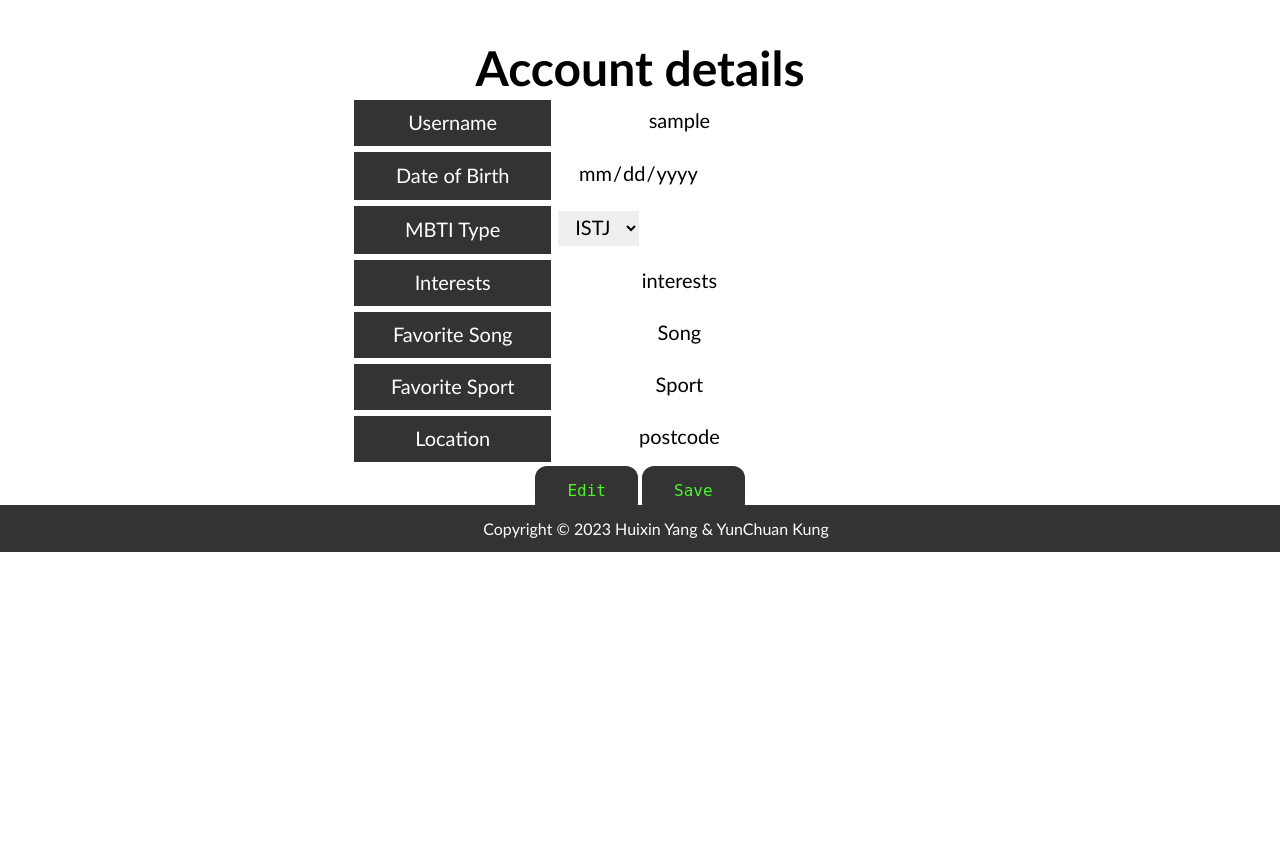
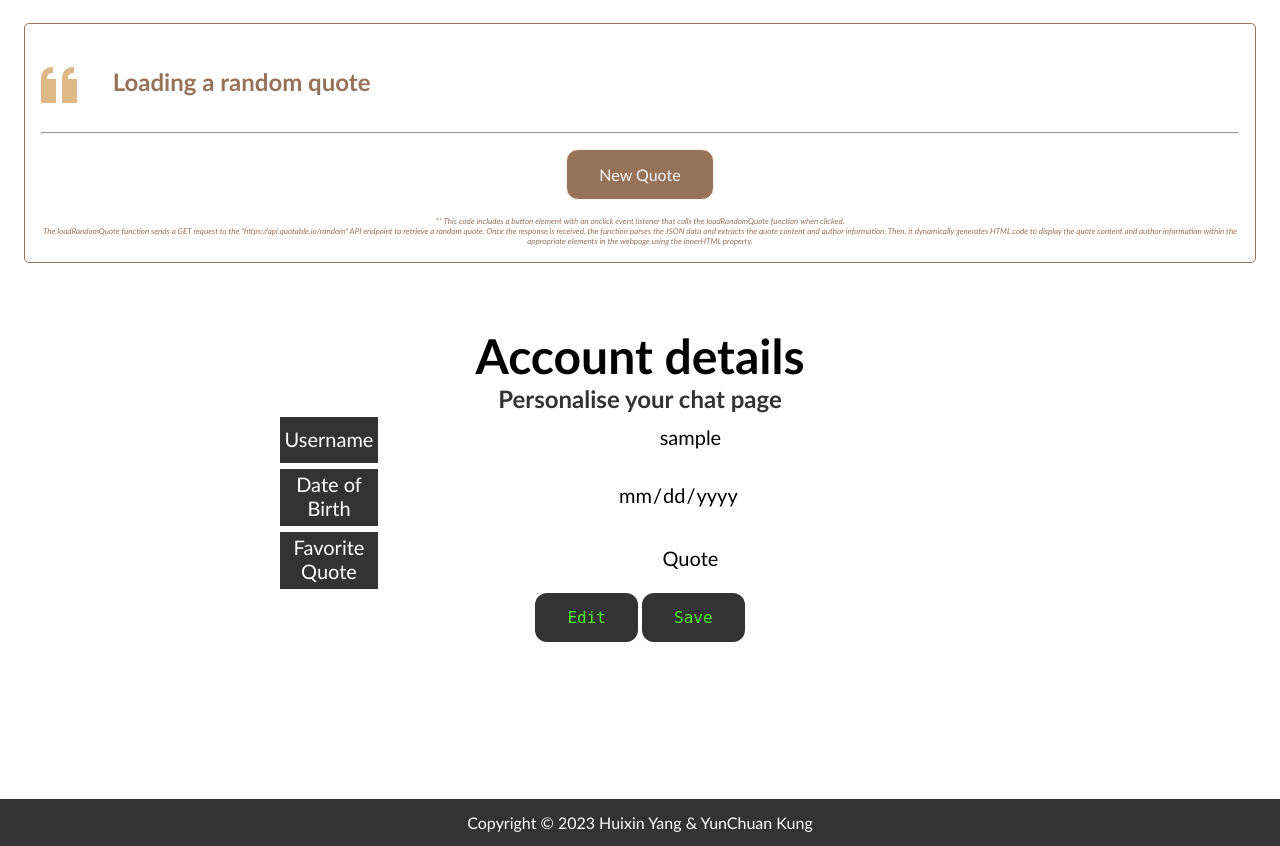
Before and after one commit to HUIXIN-TW/BrewChatApp, a Flask app: page /account/ in a window 1280 px wide. Shown: the part 248-1094 px from the top of the page. Before the commit the page ends 800 px from the top, so only its background shows below. Run offline with Flask 3, Linux system fonts and the light colour scheme; the visitor is signed in with stand-in values (Sample User, id 1).

Commit message:
adding pages and style

```diff
--- /dev/null
+++ b/app/static/css/style_account.css
@@ -0,0 +1,98 @@
+/*account page table style*/
+table {
+  margin: 0 auto;
+  width: 45%;
+}
+
+th:nth-child(1),
+td:nth-child(1) {
+  background-color: #333;
+  color: white;
+  text-align: center;
+}
+
+th:nth-child(2),
+td:nth-child(2) {
+  background-color: white;
+  color: black;
+  text-align: left;
+}
+
+td {
+  font-size: 20px;
+  margin: 0;
+  border-top: 2px solid white;
+  border-bottom: 2px solid white;
+  padding: 3px 5px 6px 5px;
+}
+
+td:hover {
+  border-top: 3.5px solid black;
+  border-bottom: 3.5px solid black;
+  padding-top: 2px;
+  padding-bottom: 2px;
+}
+
+tr:hover td {
+  color: #333;
+  background-color: rgb(255, 194, 186);
+}
+
+.table-input{
+  width: 600px;
+  font-size: 20px;
+  margin: 0;
+  border: none;
+  border-top: 2px solid white;
+  border-bottom: 2px solid white;
+  padding: 3px 5px 6px 5px;
+  text-align: center;
+}
+
+/*quote container*/
+.daily-quote-container {
+    margin: 1.5em;
+    padding: 1em;
+    border: 1px solid #967259;
+    color:#967259;
+    border-radius: 5px;
+  }
+
+.daily-quote-container i.ion-quote {
+    font-size: 2em;
+    margin-right: 0.5em;
+    vertical-align: middle;
+    color: burlywood;
+  }
+
+#quoteButton {
+    background-color: #967259;
+    border: 1px solid whitesmoke;
+    color: whitesmoke;
+    padding: 15px 32px;
+    text-align: center;
+    text-decoration: none;
+    display: inline-block;
+    font-size: 16px;
+    margin-top: 15px;
+    cursor: pointer;
+    border-radius: 12px;
+}
+
+#quoteButton:hover {
+    color: #3a3636c5;
+    background-color: burlywood;
+  }
+
+#quote {
+    margin-top: 1rem;
+    font-size: 1.5rem;
+    font-weight: 700;
+    text-align: left;
+  }
+
+.quote-comment {
+    margin-top: 1rem;
+    font-size: 8px;
+    font-style: italic;
+  }
--- a/app/static/css/style_base.css
+++ b/app/static/css/style_base.css
@@ -5,12 +5,16 @@
     font-family: "Gill Sans", "Gill Sans MT", Calibri, "Trebuchet MS", sans-serif;
   }
 
+html, body {
+   height: 100%;
+}
+
 main{
     /* Scroll horizontally as needed */
     overflow-x: auto;
-
     /* Center contents */
     text-align: center;
+    height: 100%;
 }
 
 h1 {
@@ -41,13 +45,6 @@ nav li a {
   text-decoration: none;
 }
 
-#footer{
-  position: fixed;
-  left: 0;
-  bottom: 0;
-  width: 100%;
-}
-
 nav li a:hover {
   color: #ad6d2f;
   background-image: linear-gradient(to bottom right, rgb(0, 0, 0), #333);
@@ -60,6 +57,10 @@ nav div p {
   float: left;
   color: white;
   padding: 20vh 3vh 0vh 3vh;
+}
+
+.nav_left {
+  float: left;
 }
 
 @media screen and (max-width: 360px) {
@@ -119,56 +120,6 @@ nav div p {
   text-decoration: underline;
 }
 
-/*table style*/
-table {
-  margin: 0 auto;
-  width: 45%;
-}
-
-th:nth-child(1),
-td:nth-child(1) {
-  background-color: #333;
-  color: white;
-  text-align: center;
-}
-
-th:nth-child(2),
-td:nth-child(2) {
-  background-color: white;
-  color: black;
-  text-align: left;
-}
-
-td {
-  font-size: 20px;
-  margin: 0;
-  border-top: 2px solid white;
-  border-bottom: 2px solid white;
-  padding: 3px 5px 6px 5px;
-}
-
-td:hover {
-  border-top: 3.5px solid black;
-  border-bottom: 3.5px solid black;
-  padding-top: 2px;
-  padding-bottom: 2px;
-}
-
-tr:hover td {
-  color: #333;
-  background-color: rgb(255, 194, 186);
-}
-
-.table-input{
-  font-size: 20px;
-  margin: 0;
-  border: none;
-  border-top: 2px solid white;
-  border-bottom: 2px solid white;
-  padding: 3px 5px 6px 5px;
-  text-align: center;
-}
-
 .alert {
   padding: 15px;
   border: 1px solid transparent;
@@ -187,3 +138,33 @@ tr:hover td {
   background-color: #f8d7da;
   border-color: #f5c6cb;
 }
+
+/*change appearance */
+.mode-btn {
+  border: none;
+  padding: 14px 16px;
+  background-color:transparent;
+  color: yellow;
+  cursor: pointer;
+  float: left;
+}
+
+.mode-btn i {
+  font-size: 50px;
+  background-color: transparent;
+}
+
+/*  Two different classes for implementing light and dark modes in a web page's styling. */
+.light-mode {
+  color: #333;
+  background-color: white;
+}
+
+.dark-mode {
+  color: white;
+  background-color: #333;
+}
+
+.dark-mode a {
+  color: #4caf50;
+}
--- a/app/static/js/script.js
+++ b/app/static/js/script.js
@@ -34,3 +34,103 @@ saveBtn.addEventListener("click", function() {
     elem.setAttribute("readonly", "");
   });
 });
+
+function type_effect_setting() {
+  // create a typing effect
+  var count = 0;
+  var speed = 100;
+  var idName = "type-effect";
+  var word = document.getElementById(idName).innerHTML;
+  typingEffect(word, idName, count, speed);
+}
+
+// creates a typing effect by gradually printing out the characters of a given word
+function typingEffect(word, idName, count, speed) {
+  // checks if the element exists in the DOM. If not, it returns.
+  const element = document.getElementById(idName);
+  if (!element) return;
+  // gets the substring of the word from the first character to the current count
+  const text = word.substring(0, count);
+  element.innerHTML = text;
+
+  // if the current count is less than the length of the word, it calls the function again
+  if (count < word.length) {
+    setTimeout(() => {
+      typingEffect(word, idName, count + 1, speed);
+    }, speed);
+  }
+}
+
+// load a random quote from an API
+function loadRandomQuote() {
+  var xhttp = new XMLHttpRequest();
+  const method = "GET";
+  const url = "https://api.quotable.io/random";
+  xhttp.open(method, url, true);
+
+  xhttp.onreadystatechange = function () {
+    if (this.readyState == 4 && this.status == 200) {
+      var apiQuotes = JSON.parse(this.responseText);
+      var randomQuoteContent = apiQuotes.content;
+      var randomQuoteAuthor = apiQuotes.author || "- Anonymous";
+      var randomQuoteText =
+        '<span><i class="ion-quote"></i></span> &nbsp; ' + randomQuoteContent;
+      document.getElementById("quote").innerHTML = randomQuoteText;
+      document.getElementById("author").innerHTML = "- " + randomQuoteAuthor;
+    }
+  };
+  xhttp.send();
+}
+
+// Send message and show in the chat box
+function sendMessage() {
+  var messageInput = document.getElementById("message");
+  var messageText = messageInput.value;
+
+  if (messageText.trim() !== "") {
+      var chatWindow = document.getElementById("chat-window");
+      var newMessage = document.createElement("div");
+      newMessage.classList.add("message");
+      newMessage.classList.add("right");
+      newMessage.innerHTML = messageText;
+      chatWindow.appendChild(newMessage);
+      messageInput.value = "";
+  }
+}
+
+// using js and DOM to change the appearance of page
+function toggleMode() {
+  var icon = document.getElementById("mode-icon");
+  var currentClass = icon.className;
+
+  // if the current class is sunny, change it to moon and vice versa
+  if (currentClass === "ion-ios-sunny-outline") {
+    icon.className = "ion-ios-moon-outline";
+    document.body.classList.add("dark-mode");
+    document.querySelector("footer").classList.add("dark-mode");
+    document.querySelectorAll("nav li a").forEach(function (icon) {
+      icon.classList.add("dark-mode");
+    });
+  } else {
+    icon.className = "ion-ios-sunny-outline";
+    document.body.classList.remove("dark-mode");
+    document.querySelector("footer").classList.remove("dark-mode");
+    document.querySelectorAll("nav li a").forEach(function (icon) {
+      icon.classList.remove("dark-mode");
+    });
+  }
+}
+
+// mark the keyword in the message
+function mark() {
+  let keyWord = document.getElementById("keyword").value.trim();
+  if (keyWord !== "") {
+    let textList = document.querySelectorAll(".message.left, .message.right");
+    for (let i = 0; i < textList.length; i++) {
+      let text = textList[i].innerHTML;
+      let re = new RegExp(keyWord, "gi"); // create a regex, g=global match, i=case insensitive
+      let newText = text.replace(re, "<span class='searchHighlight'>$&</span>"); // replace the text
+      textList[i].innerHTML = newText;
+    }
+  }
+}
--- a/app/templates/account.html
+++ b/app/templates/account.html
@@ -1,7 +1,39 @@
 {% extends "layout.html" %}
 
+{% block styling %}
+<link rel="stylesheet" href="{{ url_for('static', filename='css/style_account.css') }}">
+{% endblock %}
+
 {% block main %}
+ <!-- quote section -->
+ <div class="daily-quote-container">
+    <p id="quote">
+      <span><i class="ion-quote"></i></span> &nbsp;Loading a random quote
+    </p>
+    <p id="author"></p>
+    <br >
+    <hr >
+    <button
+      id="quoteButton"
+      onclick="loadRandomQuote()"
+    >
+      New Quote
+    </button>
+
+    <p class="quote-comment">
+      ** This code includes a button element with an onclick event
+      listener that calls the loadRandomQuote function when clicked.
+      <br >The loadRandomQuote function sends a GET request to the
+      "https://api.quotable.io/random" API endpoint to retrieve a random
+      quote. Once the response is received, the function parses the JSON
+      data and extracts the quote content and author information. Then, it
+      dynamically generates HTML code to display the quote content and
+      author information within the appropriate elements in the webpage
+      using the innerHTML property.
+    </p>
+  </div>
     <h1>Account details</h1>
+    <h2>Personalise your chat page</h2>
     <form>
         <table>
             <tbody>
@@ -16,52 +48,10 @@
                     <td>
                         <input class="table-input" type="date" name="dob" value="YYYY-MM-DD" readonly>
                     </td>
-                </tr>
                 <tr>
-                    <td>MBTI Type</td>
+                    <td>Favorite Quote</td>
                     <td>
-                      <select class="table-input" name="mbti" readonly>
-                        <option value="ISTJ">ISTJ</option>
-                        <option value="ISFJ">ISFJ</option>
-                        <option value="INFJ">INFJ</option>
-                        <option value="INTJ">INTJ</option>
-                        <option value="ISTP">ISTP</option>
-                        <option value="ISFP">ISFP</option>
-                        <option value="INFP">INFP</option>
-                        <option value="INTP">INTP</option>
-                        <option value="ESTP">ESTP</option>
-                        <option value="ESFP">ESFP</option>
-                        <option value="ENFP">ENFP</option>
-                        <option value="ENTP">ENTP</option>
-                        <option value="ESTJ">ESTJ</option>
-                        <option value="ESFJ">ESFJ</option>
-                        <option value="ENFJ">ENFJ</option>
-                        <option value="ENTJ">ENTJ</option>
-                      </select>
-                    </td>
-                  </tr>
-                <tr>
-                    <td>Interests</td>
-                    <td>
-                        <input class="table-input" type="text" name="interests" value="interests" readonly>
-                    </td>
-                </tr>
-                <tr>
-                    <td>Favorite Song</td>
-                    <td>
-                        <input class="table-input" type="text" name="favorite-song" value="Song" readonly>
-                    </td>
-                </tr>
-                <tr>
-                    <td>Favorite Sport </td>
-                    <td>
-                        <input class="table-input" type="text" name="favorite-sport" value="Sport" readonly>
-                    </td>
-                </tr>
-                <tr>
-                    <td>Location</td>
-                    <td>
-                        <input class="table-input" type="text" name="location" value="postcode" readonly>
+                        <input class="table-input" type="text" name="favorite-quote" value="Quote" placeholder="Have no idea? Press the New Quote button!!!" readonly>
                     </td>
                 </tr>
             </tbody>
--- a/app/templates/layout.html
+++ b/app/templates/layout.html
@@ -5,18 +5,27 @@
     <meta name="viewport" content="initial-scale=1, width=device-width">
     <title>JustChat</title>
     <link rel="stylesheet" href="{{ url_for('static', filename='css/style_base.css') }}">
+    <!-- ICON Package -->
+     <link
+      rel="stylesheet"
+      href="https://code.ionicframework.com/ionicons/2.0.1/css/ionicons.min.css"
+     >
     {% block styling %} {% endblock %}
   </head>
-  <body>
-    <div>
+  <body onload="type_effect_setting()" id="body" class="light-mode">
       <!-- header section: nav bar and welocme pic -->
       <header>
         <nav>
         {% if current_user.username %}
           <ul>
+            <li><a href="/">Chat</a></li>
+            <li><a href="/memory">Memory</a></li>
             <li><a href="/account">{{ current_user.username }} Account Info</a></li>
-            <li><a href="/logout">Log out</a></li>
+            <li class="nav_left"><a href="/logout">Log out</a></li>
           </ul>
+          <button class="mode-btn" onclick="toggleMode()">
+            <i id="mode-icon" class="ion-ios-sunny-outline"></i>
+          </button>
         {% else %}
           <ul>
             <li><a href="/register">Register</a></li>
@@ -24,7 +33,6 @@
           </ul>
         {% endif %}
           <div class="welcome-pic">
-            <p># MakeFriends</p>
             <p># HaveFun</p>
             <p># WonderfulMemory</p>
           </div>
@@ -36,9 +44,8 @@
         <script src="{{ url_for('static', filename='js/script.js')}}"></script>
       </main>
       <!-- footer -->
-      <footer id="footer">
+      <footer>
         <p>Copyright &copy; 2023 Huixin Yang & YunChuan Kung</p>
       </footer>
-    </div>
   </body>
 </html>
```
Also changed, not shown: app/static/css/style_chat.css (added, +161 -0 lines), app/templates/index.html (+21 -1 lines), app/templates/memory.html (added, +31 -0 lines).
